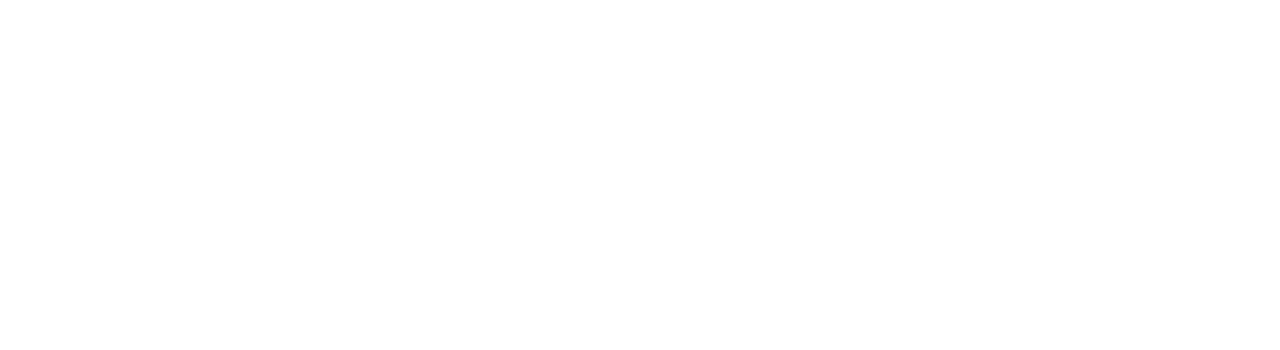
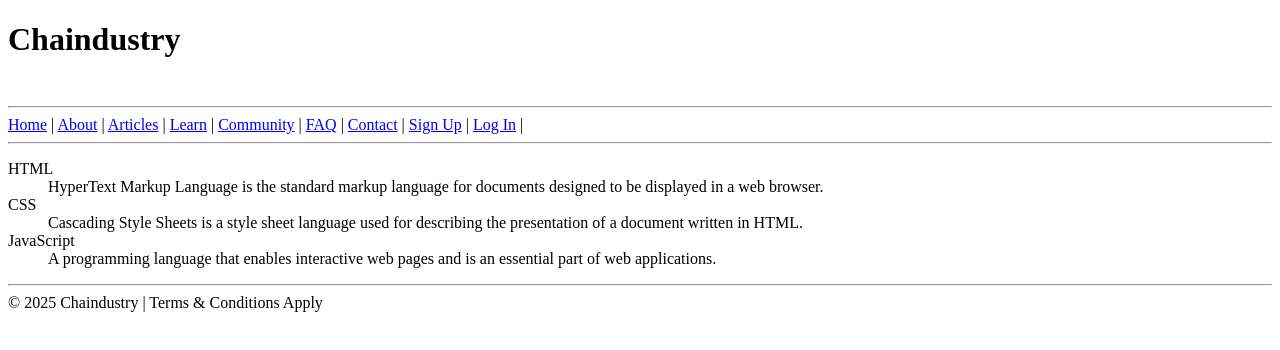
Before and after one commit to omofon/Chaindustry, a plain HTML site: page Assg 1/learn.html in a window 1280 px wide. Drawn offline with Linux system fonts and the light colour scheme.

Commit message:
About file commit

```diff
--- a/Assg 1/learn.html
+++ b/Assg 1/learn.html
@@ -0,0 +1,50 @@
+<!DOCTYPE html>
+<html lang="en">
+  <head>
+    <meta charset="UTF-8" />
+    <meta name="viewport" content="width=device-width, initial-scale=1.0" />
+    <title>Chaindustry | Home</title>
+  </head>
+  <body>
+    <header>
+      <h1>Chaindustry</h1>
+      <br />
+      <hr />
+
+      <nav>
+        <a href="index.html">Home</a> | <a href="about.html">About</a> |
+        <a href="articles.html">Articles</a> | <a href="learn.html">Learn</a> |
+        <a href="community.html">Community</a> | <a href="faq.html">FAQ</a> |
+        <a href="contact.html">Contact</a> | <a href="signup.html">Sign Up</a> |
+        <a href="login.html">Log In</a> |
+      </nav>
+      <hr />
+    </header>
+
+    <main>
+      <dl>
+        <dt>HTML</dt>
+        <dd>
+          HyperText Markup Language is the standard markup language for
+          documents designed to be displayed in a web browser.
+        </dd>
+
+        <dt>CSS</dt>
+        <dd>
+          Cascading Style Sheets is a style sheet language used for describing
+          the presentation of a document written in HTML.
+        </dd>
+
+        <dt>JavaScript</dt>
+        <dd>
+          A programming language that enables interactive web pages and is an
+          essential part of web applications.
+        </dd>
+      </dl>
+    </main>
+    <footer>
+      <hr />
+      <span>&copy; 2025 Chaindustry | Terms & Conditions Apply</span>
+    </footer>
+  </body>
+</html>
```
Also changed, not shown: Assg 1/about.html (+7 -3 lines).
